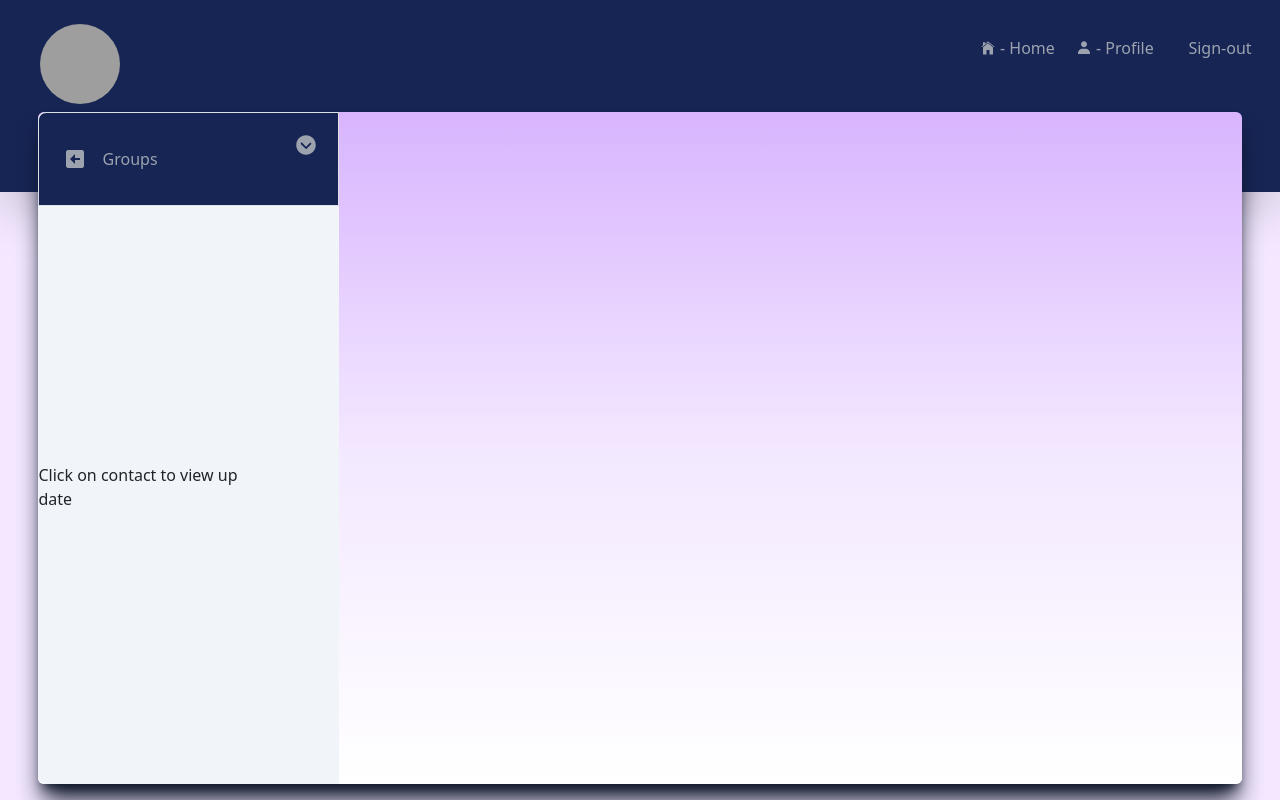
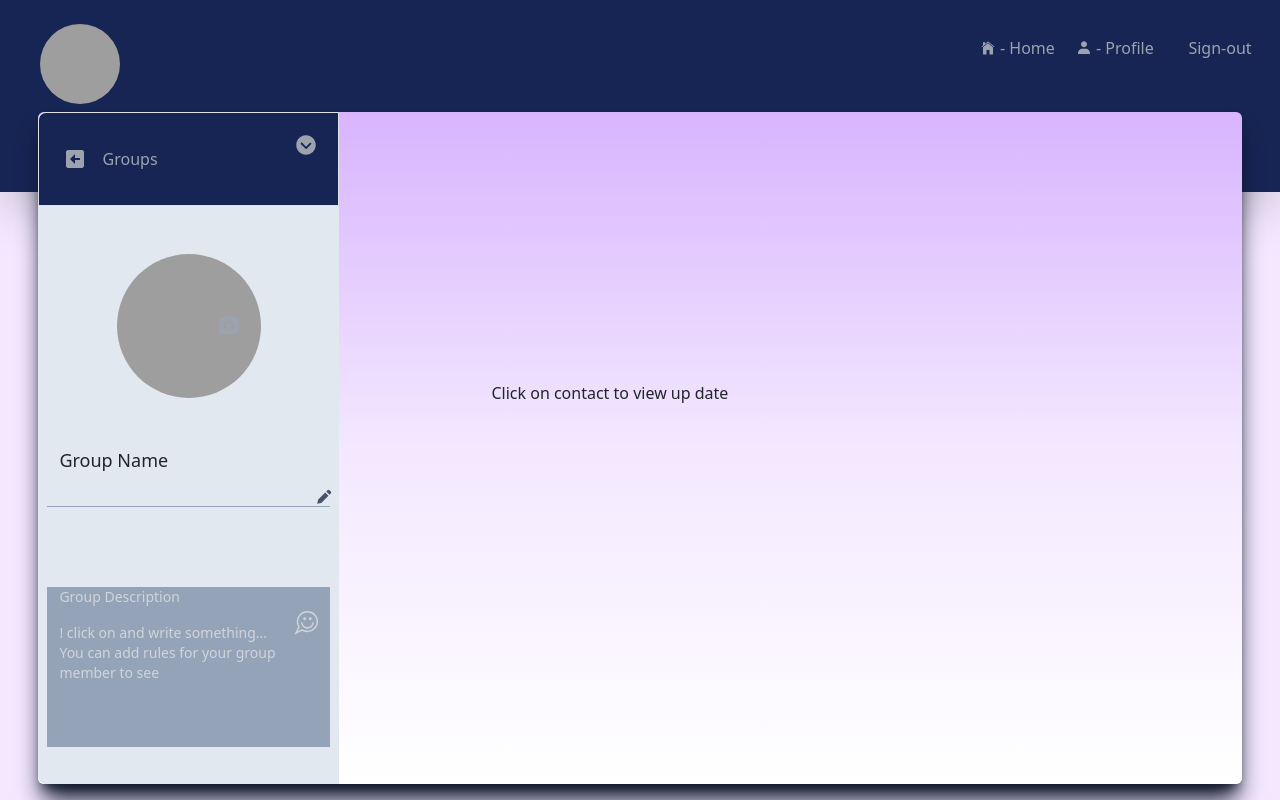
Before and after one commit to erdalHulagu/chat-project-frontEnd, a React (Create React App) app: page /home in a window 1280 px wide. Built offline with nearby package versions, Linux system fonts and the light colour scheme; grey boxes are pictures that could not be loaded.

Commit message:
14/21/23

```diff
--- a/src/component/user/group/create-group.jsx
+++ b/src/component/user/group/create-group.jsx
@@ -1,16 +1,21 @@
 import React, { useState } from 'react'
 import { Button, ButtonGroup, Dropdown, DropdownButton } from 'react-bootstrap';
-import { BiSolidDownArrow, BiSolidDownArrowSquare, BiSolidLeftArrowSquare } from 'react-icons/bi'
+import { BiSolidDownArrow, BiSolidDownArrowSquare, BiSolidLeftArrowSquare, BiSolidPencil } from 'react-icons/bi'
 import { IoIosArrowDropdownCircle } from 'react-icons/io';
 import { useNavigate } from 'react-router-dom';
+import DropdownMenu from '../../../helper/Dropdown/dropdown-menu';
+import { MdPhotoCamera } from 'react-icons/md';
+import { TfiCommentsSmiley } from "react-icons/tfi";
 // import Dropdown from '../../../helper/dropdown-menu';
 
 
 
 
 const MyStatus = () => {
+    const navigate = useNavigate();
     const [dropdown, setDropdown] = useState(false)
-    const navigate = useNavigate();
+    const [isVisible, setIsVisible] = useState(true);
+
 
     const handleNavigete = () => {
         navigate(-1)
@@ -21,43 +26,77 @@ const handleDorpdown = () => {
 
     }
 
+    const handleHover = () => {
+        setDropdown(true);
+    };
 
+    const handleLeave = () => {
+        setDropdown(false);
+    };
 
-
+    const handleToggleVisibility = () => {
+      setIsVisible(!isVisible);
+    }
     return (
         <div className='h-full w-full flex'>
             {/* left bar */}
-            <div className='w-[40%] lg:w-[25%] sm: rounded-l-lg h-full bg-slate-100 '>
+            <div className='w-[40%] h-full lg:w-[25%] sm: rounded-l-lg  bg-slate-200 '>
                 <div className=' flex justify-between rounded-tl-lg h-[14%] border-b w-[full]  bg-blue-950 border-slate-100 border'>
 
                     <div className='flex items-center justify-center w-[50%] -ml-3' >
                         <BiSolidLeftArrowSquare className='  text-gray-400 w-14 h-14 p-3 hover:opacity-30 hover:bg-slate-100 hover:text-blue-950 cursor-pointer rounded-full' />
                         <p className='text-gray-400 mt-3'>Groups</p>
                     </div>
-                    {/* dropdown menu */}
-                    <div className=' relative flex w-[50] justify-end'>
+                    <DropdownMenu />
 
-                        <IoIosArrowDropdownCircle onClick={handleDorpdown} className='m-1  text-gray-400 w-14 h-14 p-3 hover:opacity-30 hover:bg-slate-100 hover:text-blue-950 cursor-pointer rounded-full' />
-                        {dropdown&&
-                            <div className="py-1 rounded absolute z-10 bg-slate-200 -bottom-3 left-6 flex-col items-center justify-center w-36 h-30">
-                            <div className='flex items-center  border-b w-full h-[32%] px-2 hover:bg-gray-300 '>
-                                <span className='text-gray-500'>Groups</span>
                 </div>
-                            <div className='border w-full h-[32%] px-2 hover:bg-gray-300  '>
-                                <span className='text-gray-500'>Create Groups</span>
+                <div>
+                    <div>
+
+                        <div className=' w-full  h-full top-0 flex flex-col justify-center rounded-b-lg'>
+
+                            <label htmlFor="imgInput">
+                                <div className=' w-full h-full flex items-center justify-center'>
+                                    <img className='rounded-full cursor-pointer w-36 h-36 my-5 ' src="https://cdn.pixabay.com/photo/2018/01/14/23/12/nature-3082832_1280.jpg" alt="" />
+                                    <MdPhotoCamera className='absolute ml-20 text-gray-400 w-14 h-14 p-3 hover:opacity-30 hover:bg-slate-100 hover:text-blue-950 cursor-pointer rounded-full' />
                                 </div>
-                            <div className=' border w-full h-[32%] px-2 hover:bg-gray-300 '>
-                                <span className='text-gray-500'>Add Groups</span>
+
+                            </label>
+                            <input type="file" id='imgInput' className='hidden' />
+                            <div className='w-full  h-full rounded-bl-lg'>
+                                <div className='w-[94%] flex   border-slate-400 border-b mx-[3%] '>
+                                    <div className='w-full flex flex-col  '>
+                                        <h5 className="ml-3  text-lg w-[20vw] " > Group Name </h5>
+                                        <input id='imgInput' className=' ml-3  text-slate-800 bottom-0 w-[80%] bg-slate-200  focus:outline-none' type="text" alt='' />
+
+                                    </div>
+
+                                    <div className=' w-[50%] flex right-0 justify-end items-end'>
+                                        <BiSolidPencil id='imgInput' className='text-lg text-slate-600 hover:text-red-800 cursor-pointer' />
+                                    </div>
+                                </div>
+                                <div className='w-[94%] h-[20vh] bg-slate-400 flex mt-20 mx-[3%]  '>
+                                    <div className='w-[82%] h[50%] flex flex-col '>
+                                        <p  className=" text-gray-300 ml-3 text-sm" > Group Description </p>
+                                        {isVisible &&
+                                        <p onClick={handleToggleVisibility} id="textarea"  className=" text-gray-300 ml-3 text-sm" > ! click on and write something...  You can add rules for your group member to see</p>
+                                        }
+                                        {!isVisible && <textarea id="textarea" className='border bg-slate-400 ml-3 mb-2 text-gray-300 bottom-0 w-[80%] focus:outline-none' type="textarea" alt=''/>}
+                                    </div>
+
+                                    <div className=' w-[18%] flex justify-end items-start'>
+
+                                        <TfiCommentsSmiley className='mt-6 mr-3 text-2xl text-gray-300  hover:text-red-800 cursor-pointer' />
                                     </div>
 
                                 </div>
-                        }
-
-
+                            </div>
                         </div>
 
                     </div>
-                <div className='h-[86%] w-full  rounded-bl-lg  '>
+                </div>
+            </div>
+            <div className='h-[86%] w-[60%]  rounded-bl-lg  '>
 
                 {/* Right Bar */}
                 <div className='h-full w-[60%] lg:w-[75%]'><div className='w-full h-full flex items-center justify-center'>
@@ -77,7 +116,7 @@ const handleDorpdown = () => {
 
             </div>
 
-            </div>
+
         </div>
     )
 }
--- /dev/null
+++ b/src/helper/Dropdown/dropdown-menu.js
@@ -0,0 +1,46 @@
+import React, { useState } from 'react';
+import { IoIosArrowDropdownCircle } from 'react-icons/io';
+
+const DropdownMenu = () => {
+    const [dropdown, setDropdown] = useState(false)
+
+
+    const handleHover = () => {
+        setDropdown(true);
+      };
+
+      const handleLeave = () => {
+        setDropdown(false);
+      };
+
+
+  return (
+    <div className=' relative flex w-[50] justify-end'>
+
+                        <IoIosArrowDropdownCircle
+                            onMouseEnter={handleHover}
+                            onMouseLeave={handleLeave} className='m-1  text-gray-400 w-14 h-14 p-3 hover:opacity-30 hover:bg-slate-100 hover:text-blue-950 cursor-pointer rounded-full' />
+                        {dropdown &&
+                            <div
+                            onMouseEnter={handleHover}
+                            onMouseLeave={handleLeave}
+                             className="py-1 rounded absolute z-10 bg-slate-200 -bottom-3 left-6 flex-col items-center justify-center w-36 h-30">
+                                <div className='flex items-center  border-b w-full h-[32%] px-2 hover:bg-gray-300 '>
+                                    <span className='text-gray-500'>Groups</span>
+                                </div>
+                                <div className='border w-full h-[32%] px-2 hover:bg-gray-300  '>
+                                    <span className='text-gray-500'>Create Groups</span>
+                                </div>
+                                <div className=' border w-full h-[32%] px-2 hover:bg-gray-300 '>
+                                    <span className='text-gray-500'>Add Groups</span>
+                                </div>
+
+                            </div>
+                        }
+
+
+                    </div>
+  );
+};
+
+export default DropdownMenu;
--- a/src/helper/dropdown-menu.js
+++ /dev/null
@@ -1,45 +0,0 @@
-import React, { useState } from 'react';
-import { IoIosArrowDropdownCircle } from 'react-icons/io';
-
-const Dropdown = () => {
-  const [isOpen, setIsOpen] = useState(false);
-  const items = ['create group', 'Item 2', 'Item 3'];
-
-  const handleDropDownMenu = () => {
-    setIsOpen(!isOpen)
-  }
-
-
-  return (
-    <div className="relative inline-block text-left">
-      <div>
-        <IoIosArrowDropdownCircle
-        className='m-1 text-gray-400 w-14 h-14 p-3 hover:opacity-30 hover:bg-slate-100 hover:text-blue-950 cursor-pointer rounded-full'
-        onClick={handleDropDownMenu}
-          />
-
-
-      </div>
-
-      {isOpen && (
-        <div className="origin-top-right absolute -mr-44 right-0 w-56 rounded-md shadow-lg bg-slate-100 ring-1 ring-black ring-opacity-5">
-          <div className="py-1">
-            {items.map((item, index) => (<>
-                <a
-                key={index}
-                href="#"
-                className="block  p-4 py-2 text-sm text-gray-700 hover:bg-slate-300"
-              >
-                {item}
-              </a>
-              </>
-
-            ))}
-          </div>
-        </div>
-      )}
-    </div>
-  );
-};
-
-export default Dropdown;
```
Lines whose indentation alone changed are shown as unchanged.
